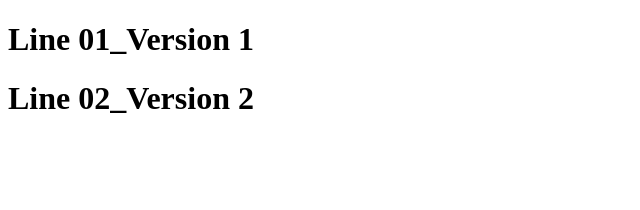
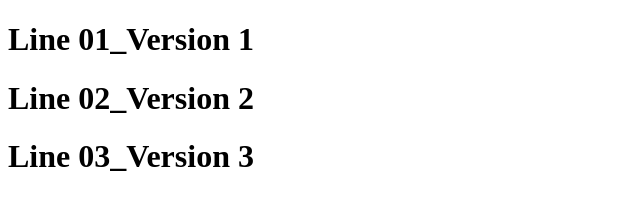
Before and after one commit to m-mhossain/demo4, a plain HTML site: page index.html in a window 1280 px wide. Shown: the whole page, without its empty margins (0-640 px from the left). Drawn offline with Linux system fonts and the light colour scheme.

Commit message:
Version 3

```diff
--- a/index.html
+++ b/index.html
@@ -10,6 +10,8 @@
 
     <h1>Line 02_Version 2</h1>
 
+    <h1>Line 03_Version 3</h1>
+
 
 
 </body>
```
